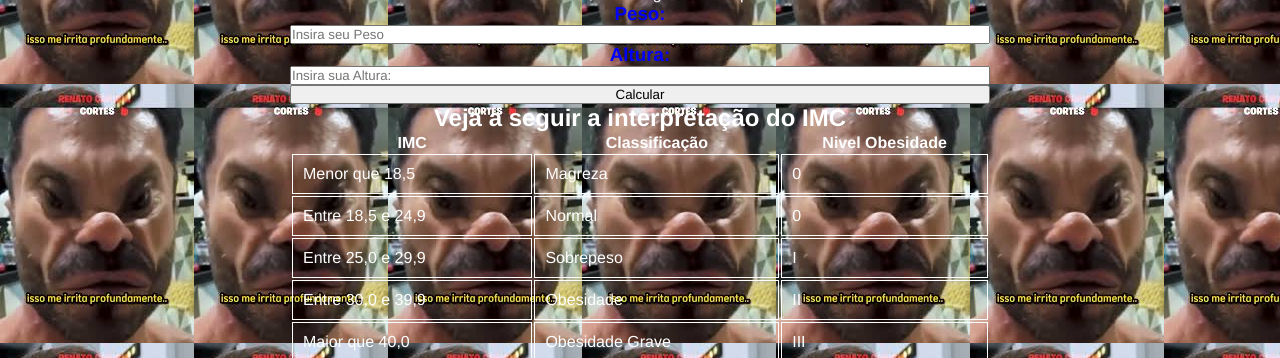
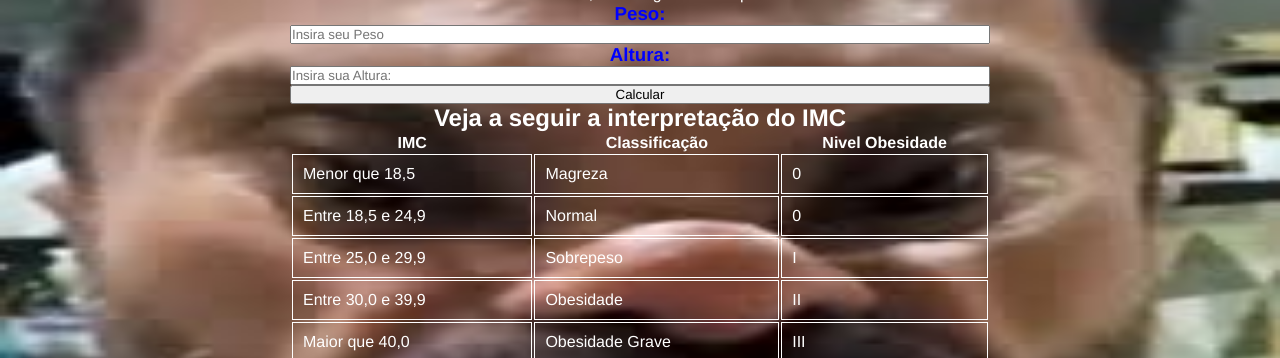
Before and after one commit to anthonymartt/calcula-imc, a plain HTML site: page index.html in a window 1280 px wide. Shown: the part 175-533 px from the top of the page. Drawn offline with Linux system fonts and the light colour scheme; a script that the page names is missing.

Commit message:
atualização da imagem de fundo

```diff
--- a/style.css
+++ b/style.css
@@ -6,7 +6,11 @@
 }
 
 body {
+    height: 100vh;
     background-image: url(rc.jpg);
+    background-position: center center;
+    background-repeat: no-repeat;
+    background-size: 100% 100%;
     color: white;
 }
 
@@ -47,7 +51,6 @@ h3 {
 }
 
 main {
-    height: 700px;
     max-width: 700px;
     min-width: 320px;
     margin: auto;
```
